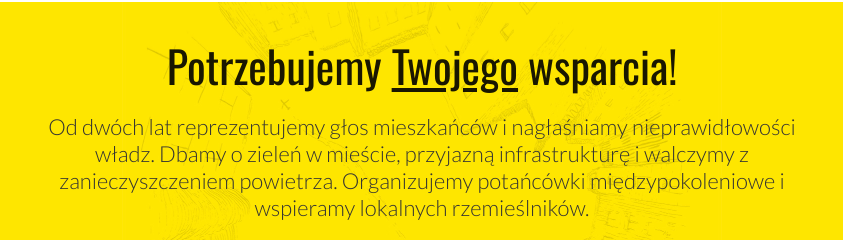
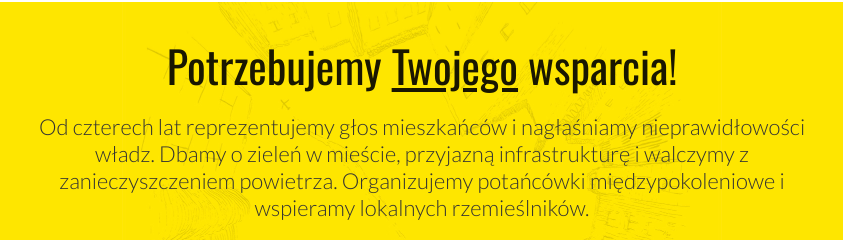
Before and after one commit to miastojestnasze/wspieraj, a plain HTML site: page index.html in a window 1280 px wide. Shown: the part 94-334 px from the top of the page, 218-1061 px from the left. Drawn offline with nearby package versions, Linux system fonts and the light colour scheme.

Commit message:
Update index.html

```diff
--- a/index.html
+++ b/index.html
@@ -7,7 +7,7 @@
     <link href='https://fonts.googleapis.com/css?family=Oswald:400,700,300|Lato:400,700,300&subset=latin,latin-ext' rel='stylesheet' type='text/css'>
     <link href='style.css' rel='stylesheet' type='text/css'>
     <meta property="og:title" content="Wspieraj Miasto Jest Nasze" />
-    <meta property="og:description" content="Od dwóch lat reprezentujemy głos mieszkańców i nagłaśniamy nieprawidłowości władz. Utrzymujemy się tylko ze składek członkowskich i darowizn. Aby działać dalej, potrzebujemy wsprarcia finansowego!" />
+    <meta property="og:description" content="Od czterech lat reprezentujemy głos mieszkańców i nagłaśniamy nieprawidłowości władz. Utrzymujemy się tylko ze składek członkowskich i darowizn. Aby działać dalej, potrzebujemy wsprarcia finansowego!" />
     <meta property="og:url" content="http://wspieraj.miastojestnasze.org" />
     <meta property="og:image" content="/gallery/haniu-gdzie-jestes.jpg" />
 </head>
@@ -21,7 +21,7 @@
     <div class="container">
       <div class="hero">
         <h1 class="section-title">Potrzebujemy <u>Twojego</u> wsparcia!</h1>
-        <p class="large">Od dwóch lat reprezentujemy głos mieszkańców i nagłaśniamy nieprawidłowości władz. Dbamy o zieleń w mieście, przyjazną infrastrukturę i walczymy z zanieczyszczeniem powietrza. Organizujemy  potańcówki międzypokoleniowe i wspieramy lokalnych rzemieślników. </p>
+        <p class="large">Od czterech lat reprezentujemy głos mieszkańców i nagłaśniamy nieprawidłowości władz. Dbamy o zieleń w mieście, przyjazną infrastrukturę i walczymy z zanieczyszczeniem powietrza. Organizujemy  potańcówki międzypokoleniowe i wspieramy lokalnych rzemieślników. </p>
         <p class="large"><strong>Utrzymujemy się tylko ze składek członkowskich i darowizn.</strong><br/> Aby działać dalej, potrzebujemy wsprarcia finansowego!</p>
       </div>
       <div class="btn-nav">
```
